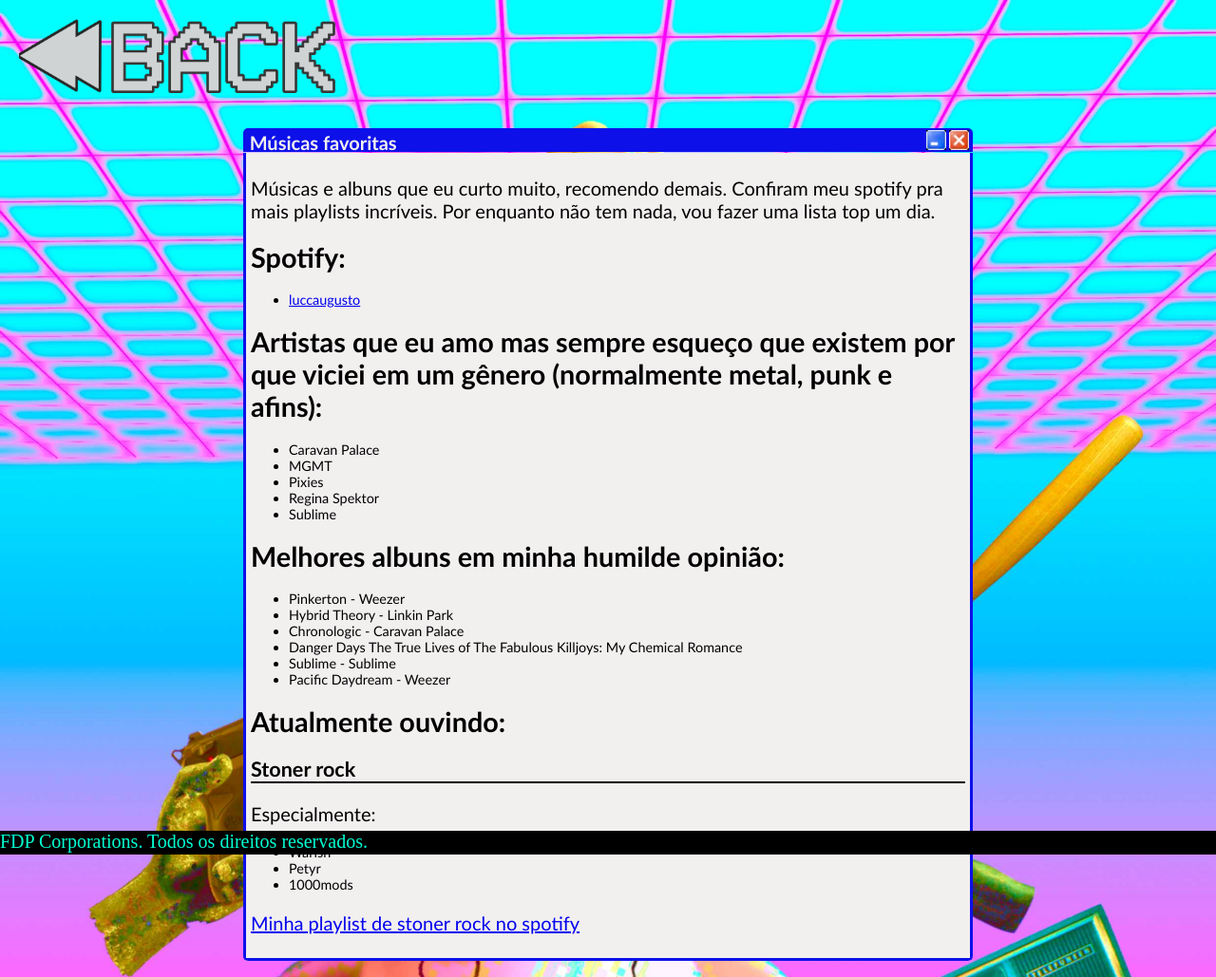
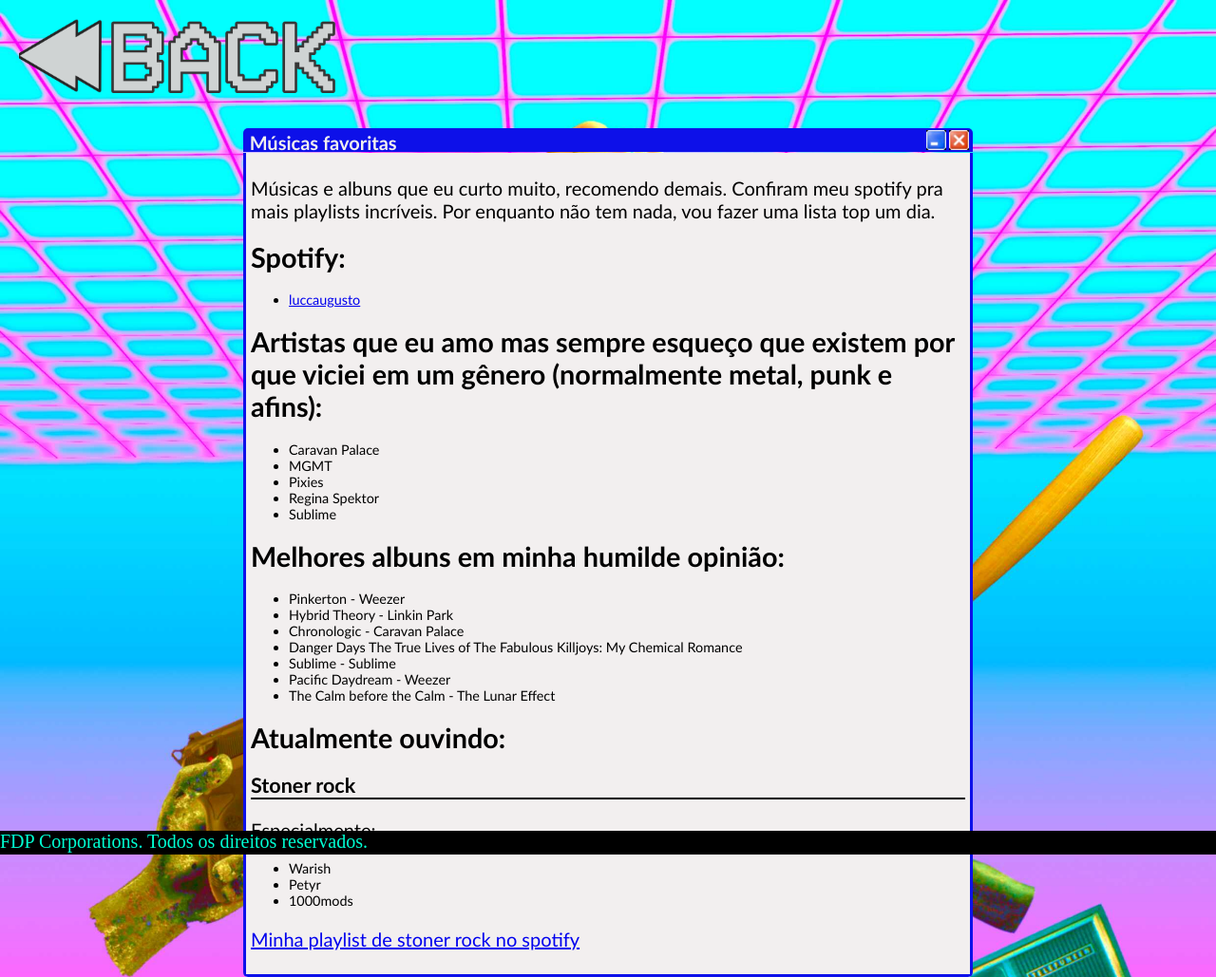
Before and after one commit to lrr68/site, a Jekyll site: the page built from _blog/musgas.md, in a window 1280 px wide. Shown: the whole page at 95% size. Built offline with Jekyll 4.4.1, drawn with Linux system fonts in a browser that asks for light colours.

Commit message:
update musgas

```diff
--- a/_blog/musgas.md
+++ b/_blog/musgas.md
@@ -25,6 +25,7 @@
 + Danger Days The True Lives of The Fabulous Killjoys: My Chemical Romance
 + Sublime - Sublime
 + Pacific Daydream - Weezer
++ The Calm before the Calm - The Lunar Effect
 
 # Atualmente ouvindo:
 ## Stoner rock
```
Also changed, not shown: Gemfile.lock.
